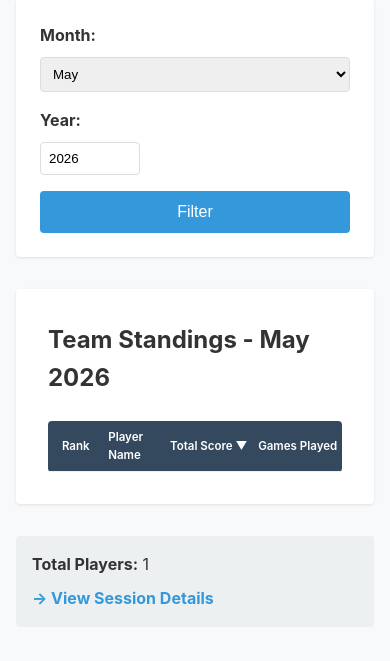
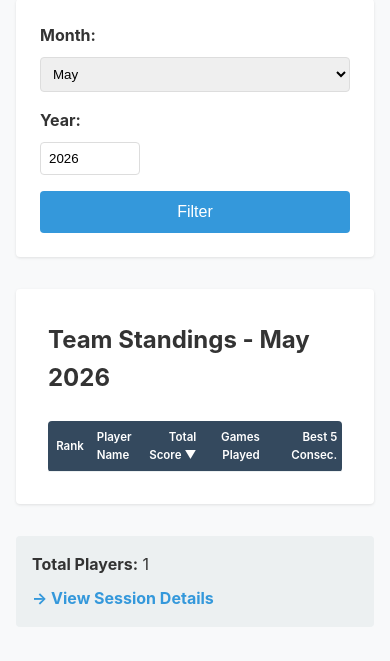
Before and after one commit to yuriko-aya/janki, a Django app: a page that uses templates/scores/standings.html in a window 390 px wide. Shown: the part 387-1048 px from the top of the page. Run offline with Django 5.2, Linux system fonts and the light colour scheme; tables that the repository leaves empty hold one stand-in row (values such as "Sample post"); lists and menus that the app fills with data are empty.

Commit message:
Fix missing column header on mobile

```diff
--- a/templates/scores/standings.html
+++ b/templates/scores/standings.html
@@ -83,7 +83,7 @@
                     <th class="sortable hide-mobile" data-sort="chombo" style="text-align: center; width: 100px; cursor: pointer; user-select: none;">
                         Chombo Count <span class="sort-indicator"></span>
                     </th>
-                    <th class="sortable hide-tablet" data-sort="bestfive" style="text-align: right; width: 130px; cursor: pointer; user-select: none;">
+                    <th class="sortable" data-sort="bestfive" style="text-align: right; width: 130px; cursor: pointer; user-select: none;">
                         Best 5 Consec. <span class="sort-indicator"></span>
                     </th>
                 </tr>
```
